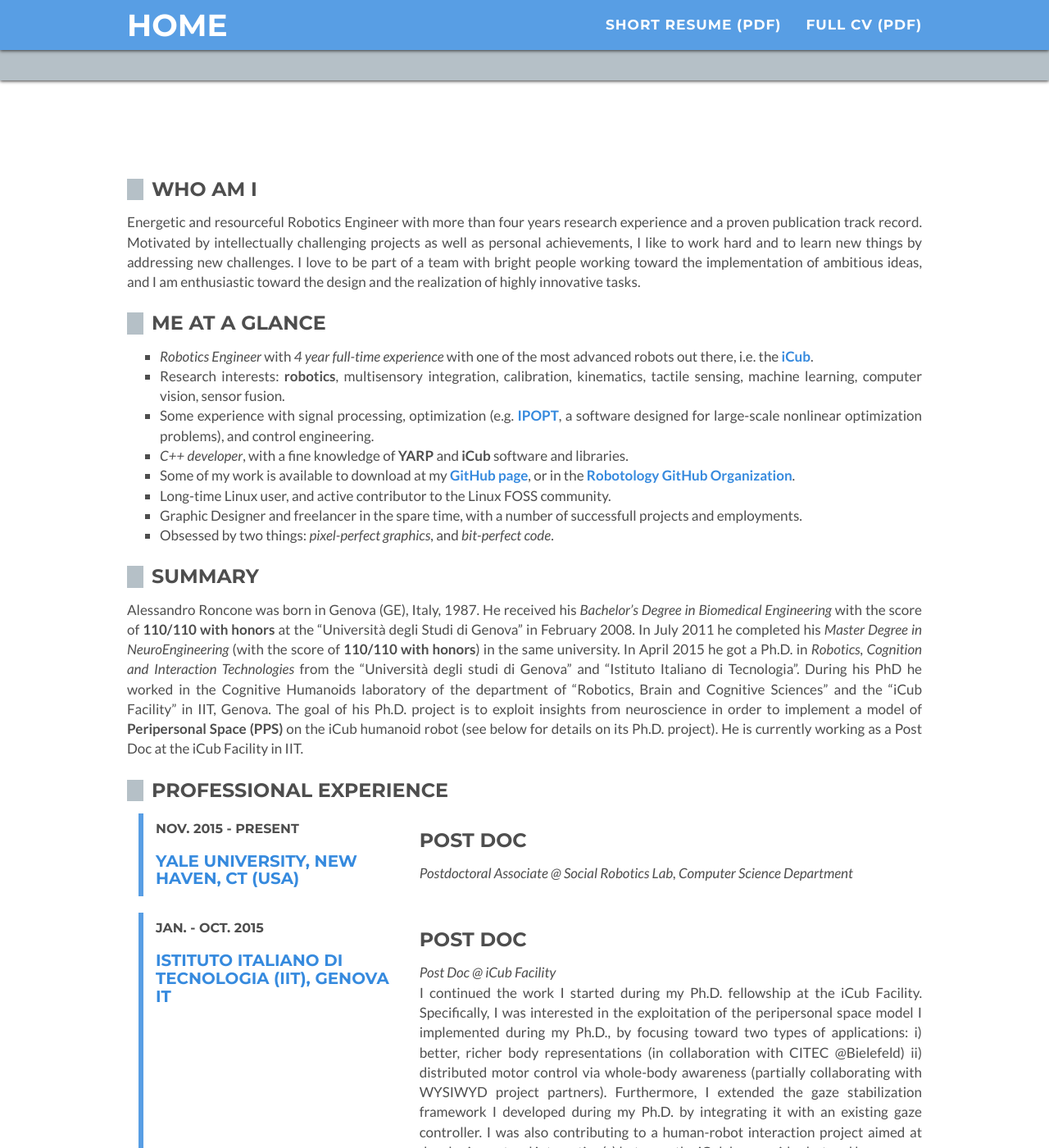
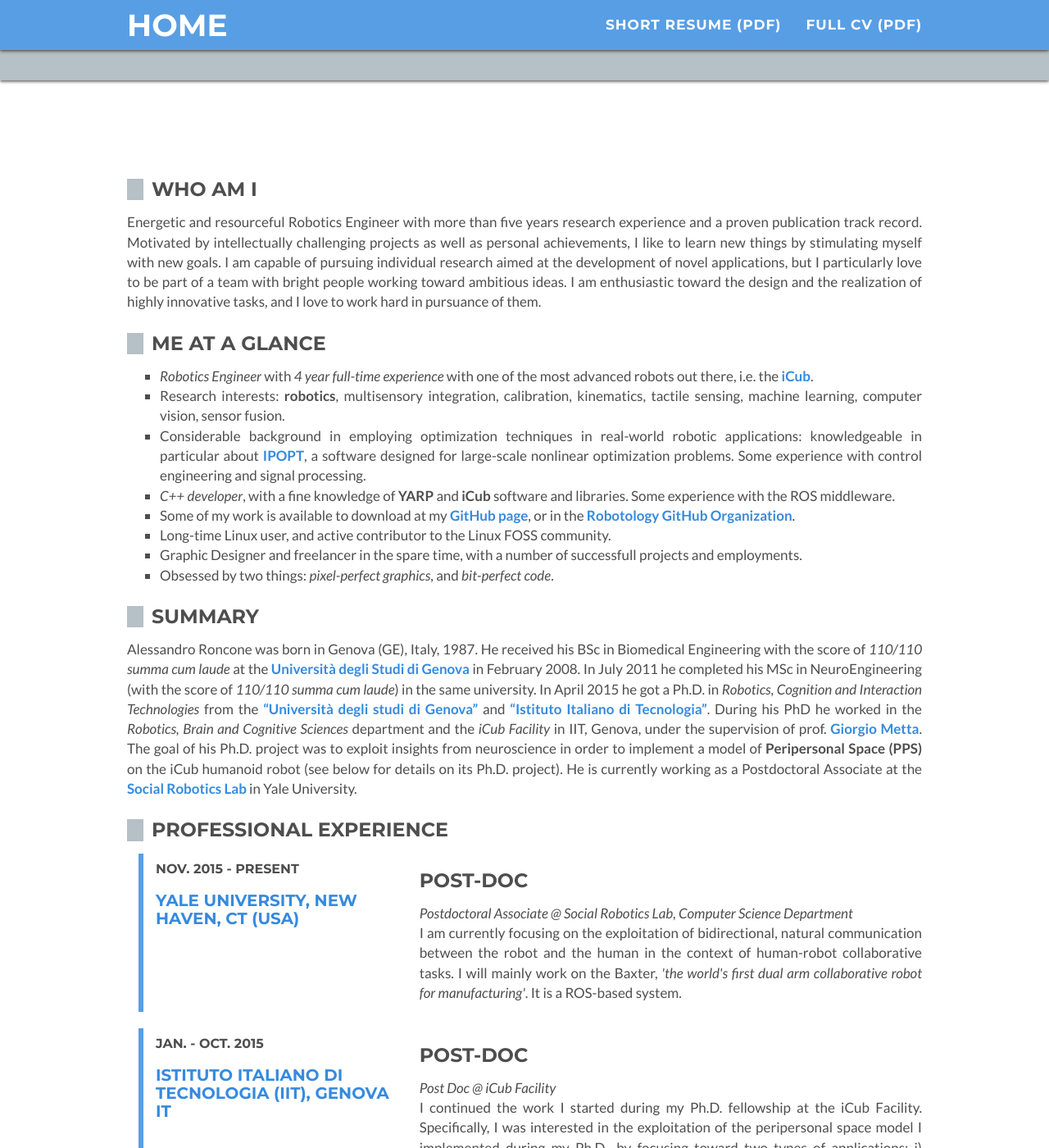
Before and after one commit to alecive/alecive.github.io, a Jekyll site: the page built from _posts/2015-11-11-CV-AlessandroRoncone.md, in a window 1280 px wide and 1400 px high, scrolled down 700 px. Shown: the whole window at 82% size. Built offline with Jekyll 4.4.1, drawn with Linux system fonts in a browser that asks for light colours; some of the changed text lies outside the part shown.

Commit message:
Improved cv

```diff
--- a/_includes/about.html
+++ b/_includes/about.html
@@ -1,5 +1,5 @@
  <!-- About Section -->
-    <section {% if include.post%}class="success"{% endif%}id="about">
+    <section {% if include.post%}class="success no-print"{% else %}class="no-print"{% endif%}id="about">
         <div class="container">
             <div class="row">
                 <div class="col-lg-12 text-center">
--- a/_posts/2015-11-11-CV-AlessandroRoncone.md
+++ b/_posts/2015-11-11-CV-AlessandroRoncone.md
@@ -71,14 +71,14 @@ skills:
       knowledge: 82
 
 professional:
- - name: Post Doc
+ - name: Post-Doc
    title: Postdoctoral Associate @ Social Robotics Lab, Computer Science Department
    start: Nov. 2015
    end: present
    location: Yale University, New Haven, CT (USA)
    location-link: http://scazlab.yale.edu
-   description: ""
- - name: Post Doc
+   description: "I am currently focusing on the exploitation of bidirectional, natural communication between the robot and the human in the context of human-robot collaborative tasks. I will mainly work on the Baxter, <i>'the world's first dual arm collaborative robot for manufacturing'</i>. It is a ROS-based system."
+ - name: Post-Doc
    title: Post Doc @ iCub Facility
    start: Jan.
    end: Oct. 2015
@@ -141,7 +141,7 @@ education:
    end: 2009
    location: Università degli studi di Genova, IT
    location-link: http://www.unige.it
-   description: "I carried out a system able to control a PUMA robotic arm and develop a goalkeeper-like behavior in an air hockey setup. The robot used SVMs in order to understand which of the puck trajectories he previously experienced was scoring a point. Based on this, it learned the ability to prevent such points by predicting the final outcome of a trajectory given some initial samples. Its success rate was beyond 95%."
+   description: "I carried out a system able to control a PUMA robotic arm and develop a goalkeeper-like behavior in an air hockey setup. The robot used SVMs in order to understand which of the puck trajectories it previously experienced was scoring a point. Based on this, it learned the ability to prevent such points by predicting the final outcome of a trajectory given some initial samples. Its success rate was beyond 95%."
  - name: Student (with scholarship) at ISICT
    title:
    start: 2005
@@ -194,7 +194,7 @@ misc:
    year: 2015
    venue: "CBMM 2015 Summer School"
    where: "Woods Hole, MA, August 13-September 3, 2015"
-   description: "I attended the Summer School as a teaching assistant: I gave a talk about my research on the iCub humanoid robot, but I mainly focused on tutoring some students during their projects. A notable achievement has been the integration of Google Glass onto the YARP framework, that has been later used in order to perform head/gaze teleoperation."
+   description: "Teaching assistant at the 2015 CBMM Summer School, organized by a number of MIT lab groups and affiliates. I focused on tutoring students during their projects with the iCub. A notable achievement has been the integration of Google Glass onto the YARP framework, that has been later used in order to perform head/gaze teleoperation on the iCub."
  - title: "Co-organizer of the <i>Development of body representations in humans and robots</i> workshop"
    authors: "Matej Hoffmann, Alessandro Roncone, Lorenzo Jamone, and Beata Grzyb"
    year: 2014
@@ -226,14 +226,14 @@ misc:
 
 ## Who am I
 
-Energetic and resourceful Robotics Engineer with more than four years research experience and a proven publication track record. Motivated by intellectually challenging projects as well as personal achievements, I like to work hard and to learn new things by addressing new challenges. I love to be part of a team with bright people working toward the implementation of ambitious ideas, and I am enthusiastic toward the design and the realization of highly innovative tasks.
+Energetic and resourceful Robotics Engineer with more than five years research experience and a proven publication track record. Motivated by intellectually challenging projects as well as personal achievements, I like to learn new things by stimulating myself with new goals. I am capable of pursuing individual research aimed at the development of novel applications, but I particularly love to be part of a team with bright people working toward ambitious ideas. I am enthusiastic toward the design and the realization of highly innovative tasks, and I love to work hard in pursuance of them.
 
 ## Me at a glance
 
  * _Robotics Engineer_ with _4 year full-time experience_ with one of the most advanced robots out there, i.e. the [iCub](http://www.icub.org).
  * Research interests: **robotics**, multisensory integration, calibration, kinematics, tactile sensing, machine learning, computer vision, sensor fusion.
- * Some experience with signal processing, optimization (e.g. [IPOPT](https://projects.coin-or.org/Ipopt), a software designed for large-scale nonlinear optimization problems), and control engineering.
- * _C++ developer_, with a fine knowledge of **YARP** and **iCub** software and libraries.
+ * Considerable background in employing optimization techniques in real-world robotic applications: knowledgeable in particular about [IPOPT](https://projects.coin-or.org/Ipopt), a software designed for large-scale nonlinear optimization problems. Some experience with control engineering and signal processing.
+ * _C++ developer_, with a fine knowledge of **YARP** and **iCub** software and libraries. Some experience with the ROS middleware.
  * Some of my work is available to download at my [GitHub page](http://github.com/alecive/), or in the [Robotology GitHub Organization](https://github.com/robotology).
  * Long-time Linux user, and active contributor to the Linux FOSS community.
  * Graphic Designer and freelancer in the spare time, with a number of successfull projects and employments.
@@ -241,5 +241,5 @@ Energetic and resourceful Robotics Engineer with more than four years research e
 
 ## Summary
 
-Alessandro Roncone was born in Genova (GE), Italy, 1987. He received his _Bachelor's Degree in Biomedical Engineering_ with the score of **110/110 with honors** at the "Università degli Studi di Genova" in February 2008. In July 2011 he completed his _Master Degree in NeuroEngineering_ (with the score of **110/110 with honors**) in the same university. In April 2015 he got a Ph.D. in _Robotics, Cognition and Interaction Technologies_ from the "Università degli studi di Genova" and "Istituto Italiano di Tecnologia". During his PhD he worked in the Cognitive Humanoids laboratory of the department of "Robotics, Brain and Cognitive Sciences" and the "iCub Facility" in IIT, Genova. The goal of his Ph.D. project is to exploit insights from neuroscience in order to implement a model of **Peripersonal Space (PPS)** on the iCub humanoid robot (see below for details on its Ph.D. project).
-He is currently working as a Post Doc at the iCub Facility in IIT.
+Alessandro Roncone was born in Genova (GE), Italy, 1987. He received his BSc in Biomedical Engineering with the score of _110/110 summa cum laude_ at the [Università degli Studi di Genova](http://www.unige.it/) in February 2008. In July 2011 he completed his MSc in NeuroEngineering (with the score of _110/110 summa cum laude_) in the same university. In April 2015 he got a Ph.D. in _Robotics, Cognition and Interaction Technologies_ from the ["Università degli studi di Genova"](http://www.unige.it) and ["Istituto Italiano di Tecnologia"](http://www.iit.it). During his PhD he worked in the _Robotics, Brain and Cognitive Sciences_ department and the _iCub Facility_ in IIT, Genova, under the supervision of prof. [Giorgio Metta](http://pasa.lira.dist.unige.it/). The goal of his Ph.D. project was to exploit insights from neuroscience in order to implement a model of **Peripersonal Space (PPS)** on the iCub humanoid robot (see below for details on its Ph.D. project).
+He is currently working as a Postdoctoral Associate at the [Social Robotics Lab](http://scazlab.yale.edu/) in Yale University.
```
